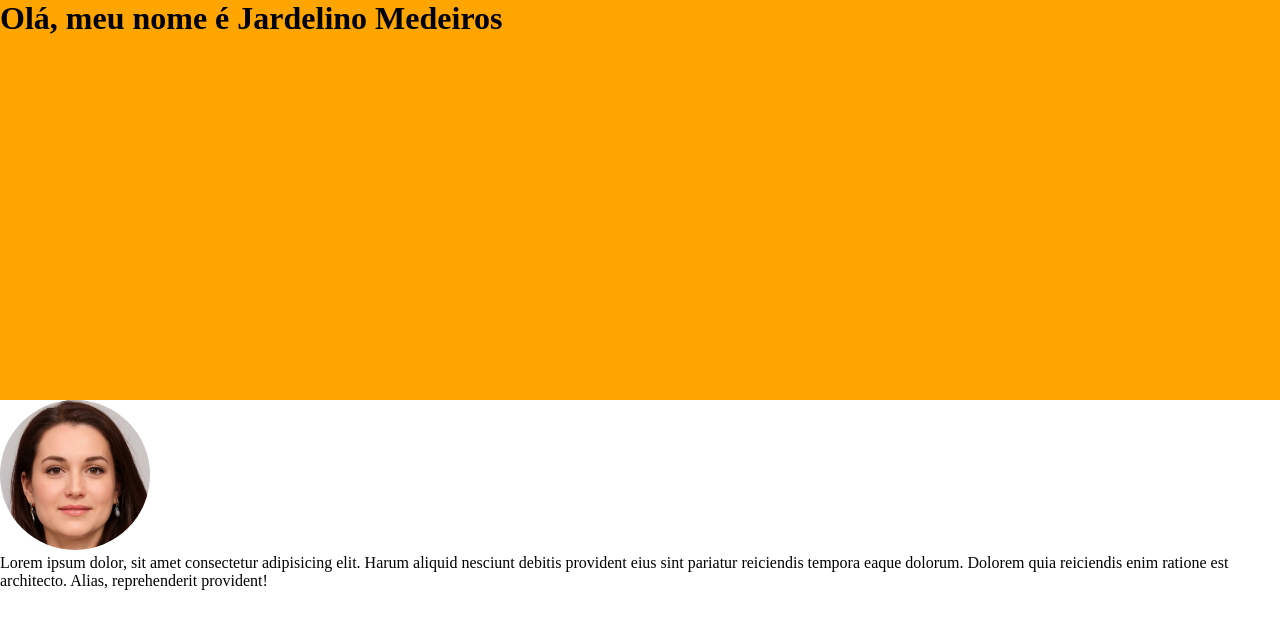
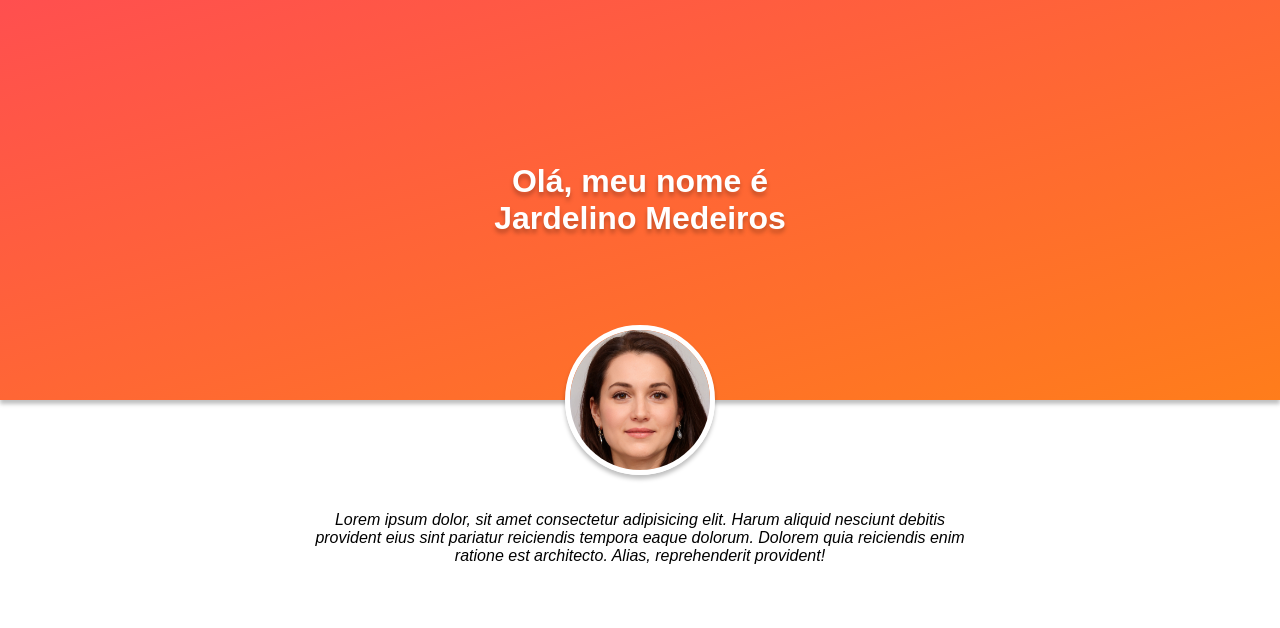
Before and after one commit to OtherVision/project-webinar, a plain HTML site: page src/index.html in a window 1280 px wide. Drawn offline with Linux system fonts and the light colour scheme.

Commit message:
feat(header): implemented the page header

```diff
--- a/src/css/style.css
+++ b/src/css/style.css
@@ -1,16 +1,45 @@
 * {
-    margin: 0;
-    padding: 0;
-    box-sizing: border-box;
+  margin: 0;
+  padding: 0;
+  box-sizing: border-box;
 }
 
-.header  {
-    height: 50vh;
-    background-color: orange;
+:root {
+  font-family: sans-serif;
+  font-size: 16px;
 }
 
-.avatar {
-    width: 150px;
-    height: 150px;
-    border-radius: 50%;
+h1 {
+  text-shadow: 0 4px 4px rgba(0, 0, 0, 0.25);
+  width: 18ch;
 }
+
+.header {
+  height: 50vh;
+  background: linear-gradient(to right bottom, #ff4f4f, #ff7d1b);
+  color: #fff;
+  display: grid;
+  place-items: center;
+  box-shadow: 0 4px 4px rgba(0, 0, 0, 0.25);
+  text-align: center;
+}
+
+.profile {
+  position: relative;
+  top: -75px;
+  text-align: center;
+}
+
+.profile__copy {
+  margin: 2rem auto;
+  max-width: 75ch;
+  font-style: italic;
+}
+
+.profile__avatar {
+  width: 9.375rem;
+  height: 9.375rem;
+  border-radius: 50%;
+  border: 5px solid #fff;
+  box-shadow: 0 4px 4px rgba(0, 0, 0, 0.25);
+}
--- a/src/index.html
+++ b/src/index.html
@@ -1,27 +1,30 @@
 <!DOCTYPE html>
 <html lang="pt-BR">
-<head>
-    <meta charset="UTF-8">
-    <meta name="viewport" content="width=device-width, initial-scale=1.0">
-    <title>Webinar | Personal Page  </title>
+  <head>
+    <meta charset="UTF-8" />
+    <meta name="viewport" content="width=device-width, initial-scale=1.0" />
+    <title>Webinar | Personal Page</title>
 
-    <link rel="stylesheet" href="./css/style.css">
-</head>
-<body>
-
+    <link rel="stylesheet" href="./css/style.css" />
+  </head>
+  <body>
     <header class="header">
-
-        <h1>Olá, meu nome é Jardelino Medeiros</h1>
-
+      <h1>Olá, meu nome é Jardelino Medeiros</h1>
     </header>
 
-    <section>
-
-        <img class="avatar" src="./image/faceImage.jpg" alt="Avatar minha foto" title="Avatar da miha foto"/>
-        <p>Lorem ipsum dolor, sit amet consectetur adipisicing elit. Harum aliquid nesciunt debitis provident eius sint pariatur reiciendis tempora eaque dolorum. Dolorem quia reiciendis enim ratione est architecto. Alias, reprehenderit provident!</p>
-
+    <section class="profile">
+      <img
+        class="profile__avatar"
+        src="./image/faceImage.jpg"
+        alt="Avatar minha foto"
+        title="Avatar da miha foto"
+      />
+      <p class="profile__copy">
+        Lorem ipsum dolor, sit amet consectetur adipisicing elit. Harum aliquid
+        nesciunt debitis provident eius sint pariatur reiciendis tempora eaque
+        dolorum. Dolorem quia reiciendis enim ratione est architecto. Alias,
+        reprehenderit provident!
+      </p>
     </section>
-
-
-</body>
+  </body>
 </html>
```
